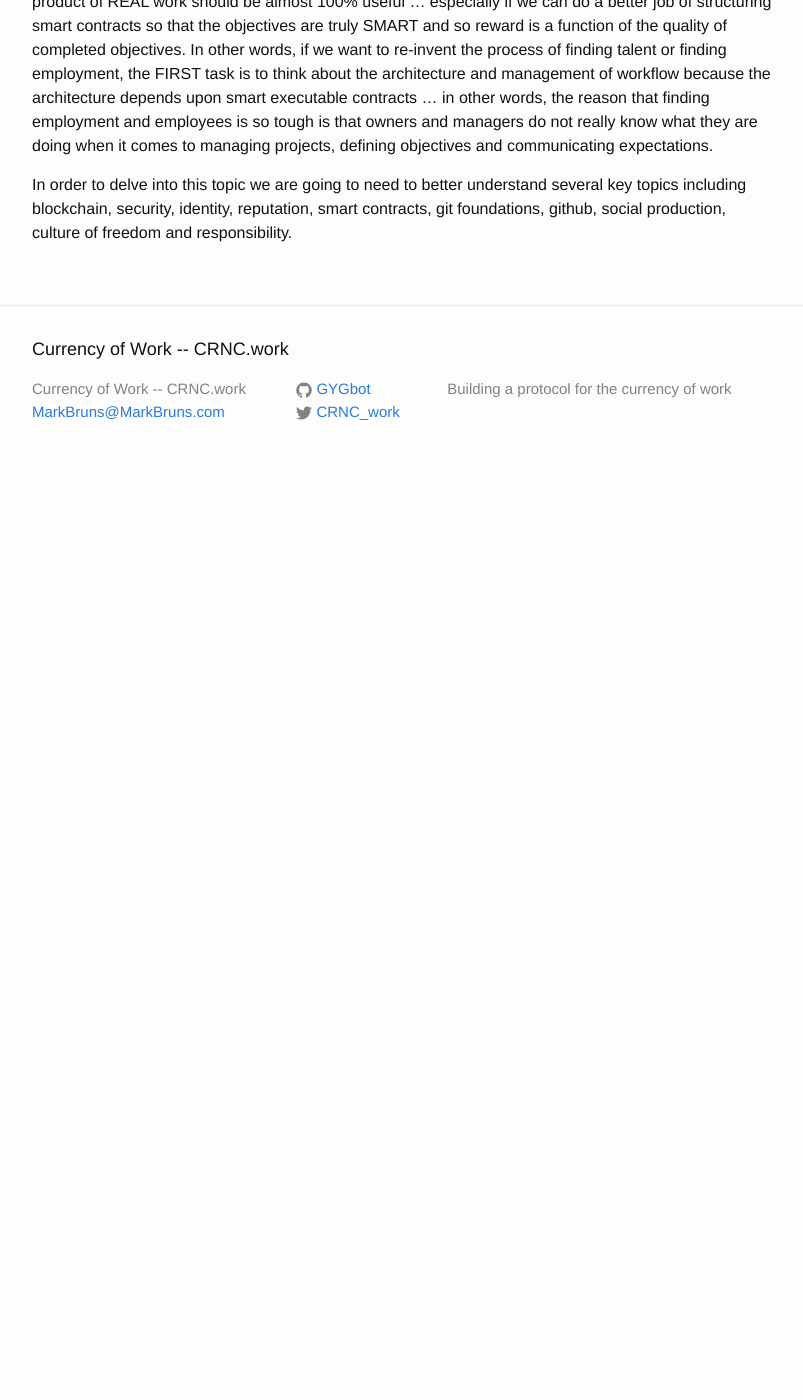
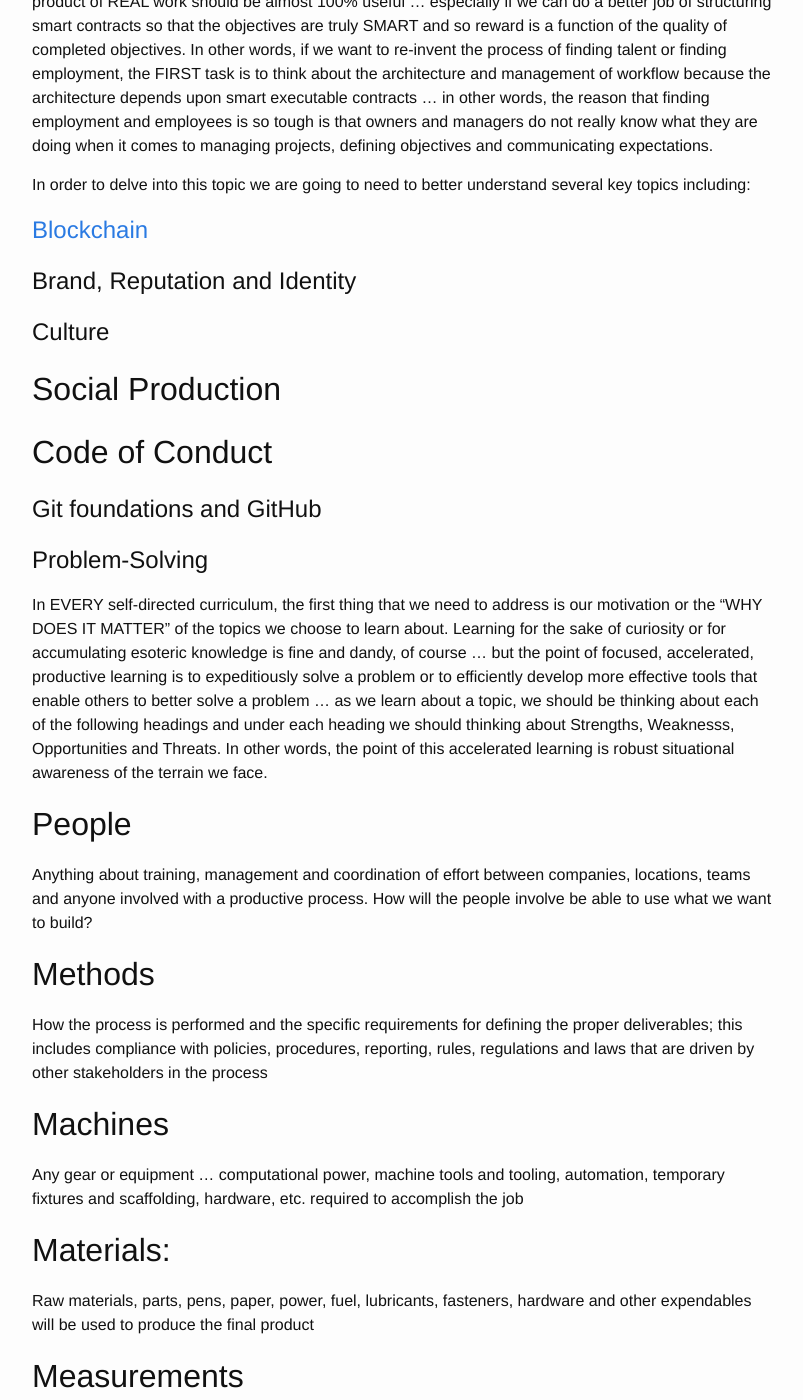
Before and after one commit to GYGbot/CRNC.work, a Jekyll site: the page built from MOOC.md, in a window 1280 px wide and 1400 px high, scrolled down 270 px. Shown: the whole window, without its empty margins (238-1041 px from the left). Built offline with Jekyll 4.4.1, drawn with Linux system fonts in a browser that asks for light colours; before the commit the page ends 900 px from its top, so only the background shows below that; some of the changed text lies outside the part shown.

Commit message:
MOOC Index

```diff
--- a/MOOC.md
+++ b/MOOC.md
@@ -1,9 +1,47 @@
 ---
 layout: page
-title: MOOC
+title: MOOC Index
 permalink: /MOOC/
 ---
 
 The CRNC.work project is based on the outrageous notion that the whole entire way that we think about employment, work and workflow should be more lean, agile, social, smart, secure, authenticated, revision-controlled, data-driven ... generating value through work should be like Bitcoin mining, except that the product of the effort is not a lottery where the chances are driven by computation speed, the product of REAL work should be almost 100% useful ... especially if we can do a better job of structuring smart contracts so that the objectives are truly SMART and so reward is a function of the quality of completed objectives.  In other words, if we want to re-invent the process of finding talent or finding employment, the FIRST task is to think about the architecture and management of workflow because the architecture depends upon smart executable contracts ... in other words, the reason that finding employment and employees is so tough is that owners and managers do not really know what they are doing when it comes to managing projects, defining objectives and communicating expectations.
 
-In order to delve into this topic we are going to need to better understand several key topics including blockchain, security, identity, reputation, smart contracts, git foundations, github, social production, culture of freedom and responsibility.
+In order to delve into this topic we are going to need to better understand several key topics including:
+
+# [Blockchain](http://gygbot.github.io/CRNC.work/blockchain/mooc/2015/08/30/CNRC.work-Blockchain-MOOC.html)
+
+# Brand, Reputation and Identity
+
+# Culture
+
+## Social Production
+
+## Code of Conduct
+
+# Git foundations and GitHub
+
+# Problem-Solving
+
+In EVERY self-directed curriculum, the first thing that we need to address is our motivation or the "WHY DOES IT MATTER" of the topics we choose to learn about. Learning for the sake of curiosity or for accumulating esoteric knowledge is fine and dandy, of course ... but the point of focused, accelerated, productive learning is to expeditiously solve a problem or to efficiently develop more effective tools that enable others to better solve a problem ... as we learn about a topic, we should be thinking about each of the following headings and under each heading we should thinking about Strengths, Weaknesss, Opportunities and Threats.  In other words, the point of this accelerated learning is robust situational awareness of the terrain we face.
+
+## People
+Anything about training, management and coordination of effort between companies, locations, teams and anyone involved with a productive process.  How will the people involve be able to use what we want to build?
+
+## Methods
+How the process is performed and the specific requirements for defining the proper deliverables; this includes compliance with policies, procedures, reporting, rules, regulations and laws that are driven by other stakeholders in the process
+
+## Machines
+Any gear or equipment ... computational power, machine tools and tooling, automation, temporary fixtures and scaffolding, hardware, etc. required to accomplish the job
+
+## Materials:
+Raw materials, parts, pens, paper, power, fuel, lubricants, fasteners, hardware and other expendables will be used to produce the final product
+
+## Measurements
+What data are generated from the process and how will it be used to evaluate quality of the productive effort?  How accurately do the data depict reality?  What is the signal to noise ratio? What about measurement systems analysis or calibration of the recording device?
+
+## Environment
+The conditions, such as location, time, temperature, and political and social culture in which the process operates.  How will the environment fluctuate and change over time?  Can we design the process to be more antifragile, to benefit from more chaos or increased uncertainty?
+
+# Security
+
+# Smart contracts
```
Also changed, not shown: _posts/2015-08-30-CNRC.work-Blockchain-MOOC.markdown (+111 -20 lines), blogroll.md (deleted, +0 -7 lines), related.md (deleted, +0 -7 lines), 9 other files.
